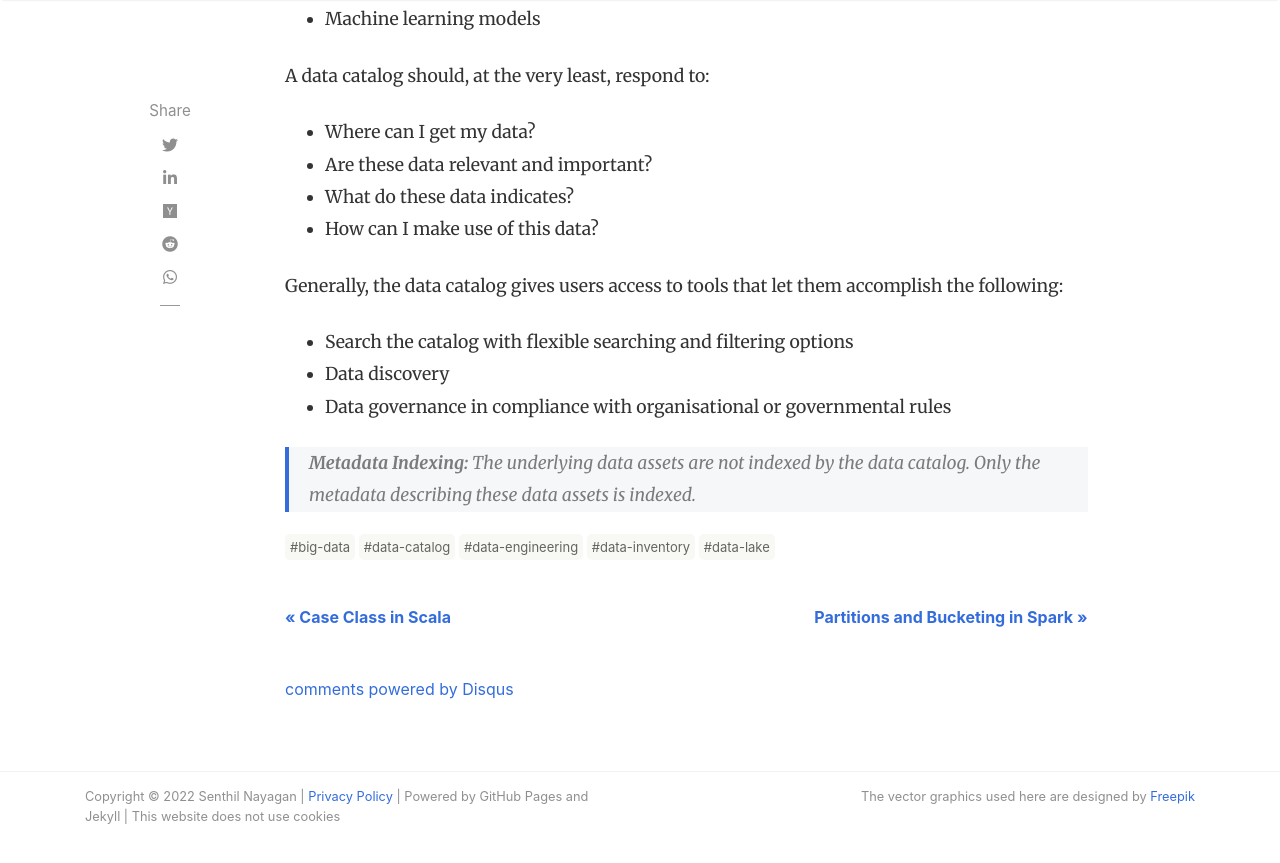
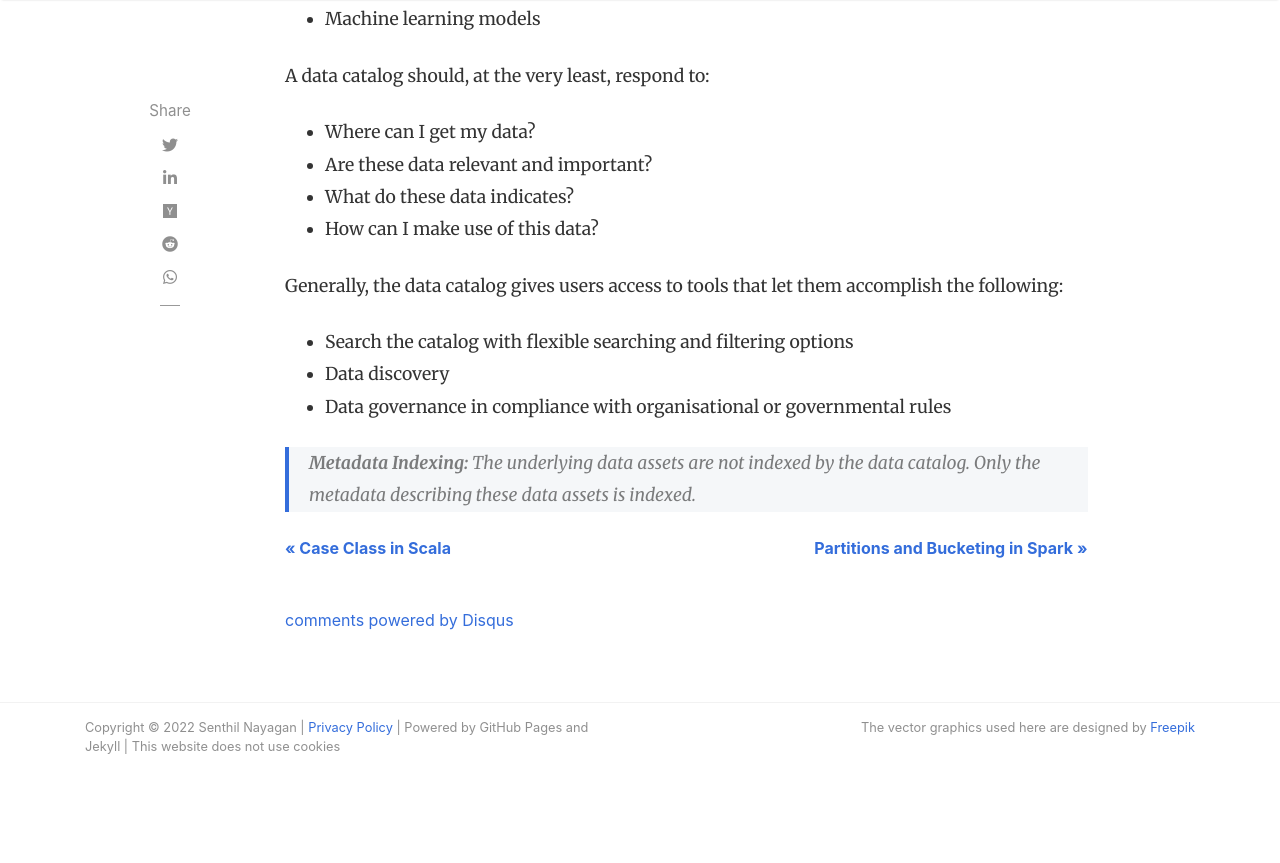
Before and after one commit to SenthilNayagan/senthilnayagan.github.io, a Jekyll site: the page built from _posts/data-management/data-engineering/concepts/2022-07-25-data-catalog.markdown, in a window 1280 px wide and 900 px high, scrolled down 1915 px. Shown: the top 863 px of the window. Built offline with Jekyll 4.4.1, drawn with Linux system fonts in a browser that asks for light colours; nearby versions of some CDN libraries; comment, search, counter and statistics services are not loaded; after the commit the page ends 2745 px from its top, so only the background shows below that.

Commit message:
Finalized Tags on posts

```diff
--- a/_layouts/post.html
+++ b/_layouts/post.html
@@ -116,19 +116,6 @@ post_class: post-template
             </div>
             {% endif %}
 
-            <!-- Post Tags -->
-            <div class="after-post-tags">
-                <ul class="tags">
-                    {% assign sortedTags = page.tags | sort %}
-                    {% for tag in sortedTags %}
-                    <li>
-                        <a class="smoothscroll" href="{{ site.baseurl }}/tags#{{ tag | replace: " ","-" }}">#{{ tag }}</a>
-                    </li>
-                    {% endfor %}
-                </ul>
-            </div>
-            <!-- End Tags -->
-
             <!-- Prev/Next -->
             <div class="row PageNavigation d-flex justify-content-between font-weight-bold">
                 {% if page.previous.url %}
```
